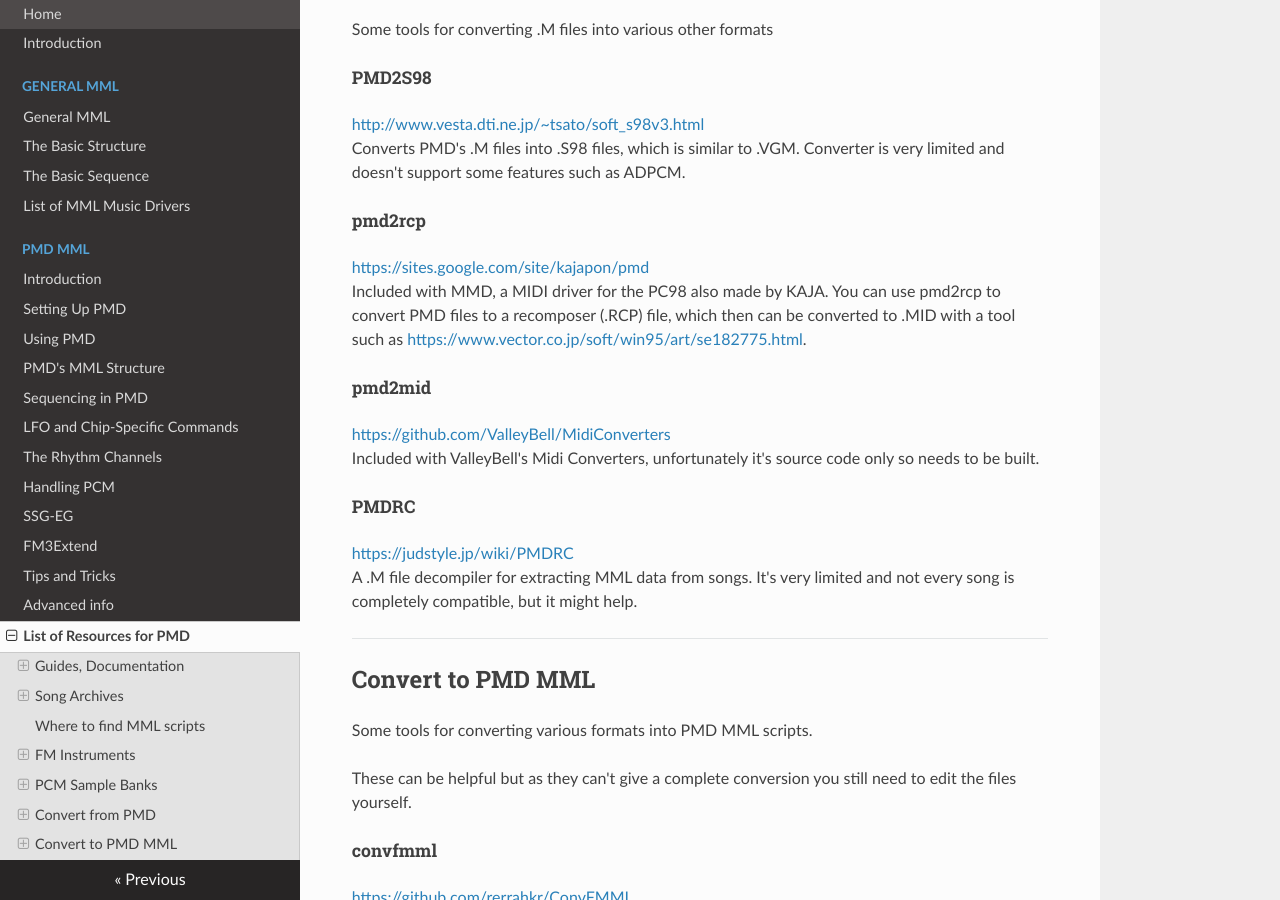
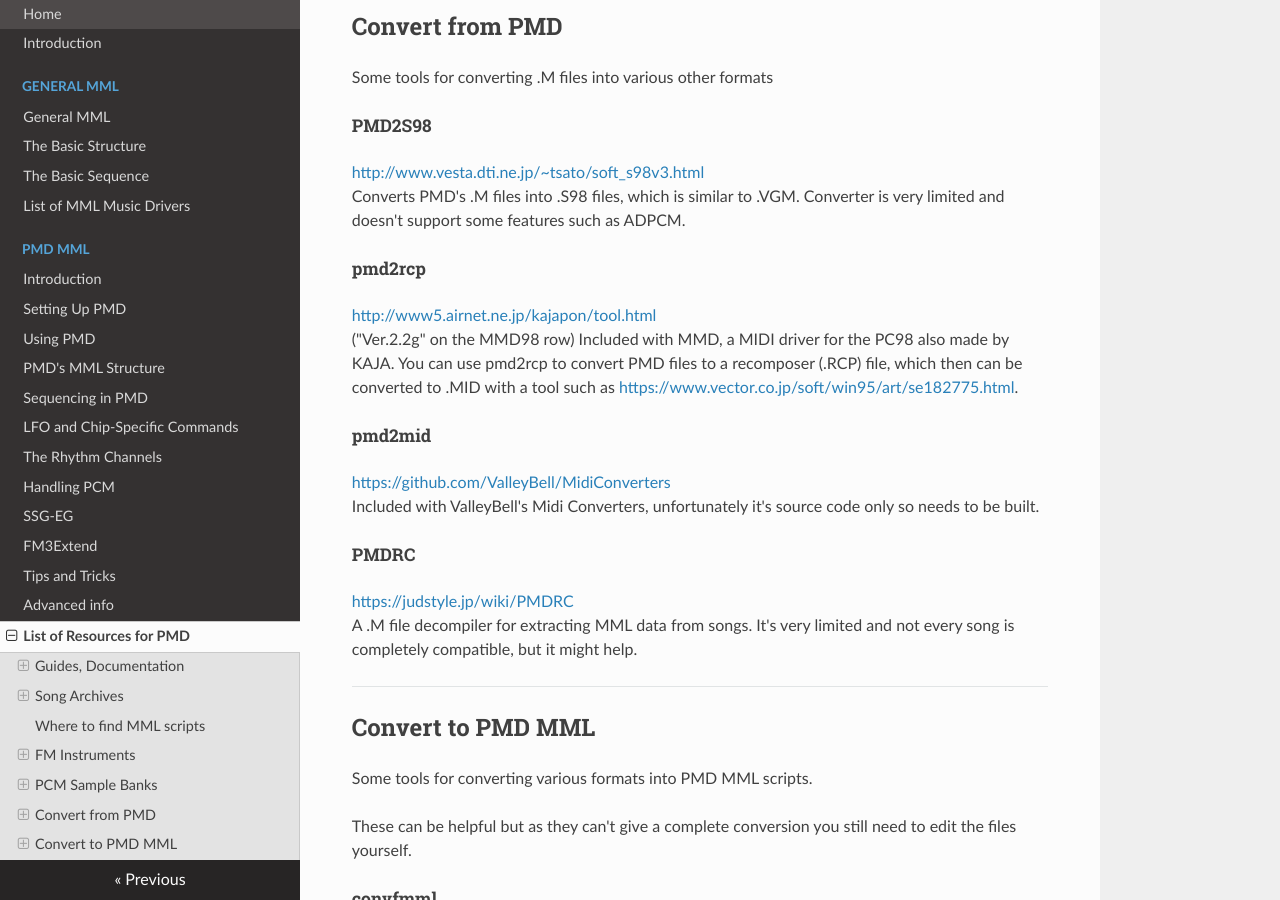
Before and after one commit to pedipanol/mml-guide, an MkDocs documentation site: the page built from docs/pmd/resources.md, in a window 1280 px wide and 900 px high, scrolled down 2990 px. Built offline with MkDocs 1.6.1, drawn with Linux system fonts in a browser that asks for light colours; some of the changed text lies outside the part shown.

Commit message:
fixing more dead links

```diff
--- a/docs/pmd/resources.md
+++ b/docs/pmd/resources.md
@@ -60,7 +60,8 @@
 In addition to these, you can convert most 4-op instrument formats (including other soundchip's), extract instruments from songs and make your own with [YM2608 Tone Editor](setup.md#ym2608-tone-editor-windows).
 
 ##### PMD98's preset instruments
-[https://sites.google.com/site/kajapon/cabinet/PMD98_PresetVoices.zip?attredirects=0](https://sites.google.com/site/kajapon/cabinet/PMD98_PresetVoices.zip?attredirects=0)</br>
+[http://www5.airnet.ne.jp/kajapon/tool.html](http://www5.airnet.ne.jp/kajapon/tool.html)</br> (Download "PMD98用 Preset FM音色セット" at the end of the first part of the table)
+
 Includes both .FF files that can be opened with [YM2608 Tone Editor](setup.md#ym2608-tone-editor-windows) for testing or modifying, and plain text instrument definitions for pasting directly into the MML.
 
 ##### brickblock369's FM instruments
@@ -101,7 +102,7 @@
 
 ##### pmd2rcp
 
-[https://sites.google.com/site/kajapon/pmd](https://sites.google.com/site/kajapon/pmd)</br>
+[http://www5.airnet.ne.jp/kajapon/tool.html](http://www5.airnet.ne.jp/kajapon/tool.html)</br> ("Ver.2.2g" on the MMD98 row)
 Included with MMD, a MIDI driver for the PC98 also made by KAJA. You can use pmd2rcp to convert PMD files to a recomposer (.RCP) file, which then can be converted to .MID with a tool such as [https://www.vector.co.jp/soft/win95/art/se182775.html](RCP2MID).
 
 ##### pmd2mid
```
